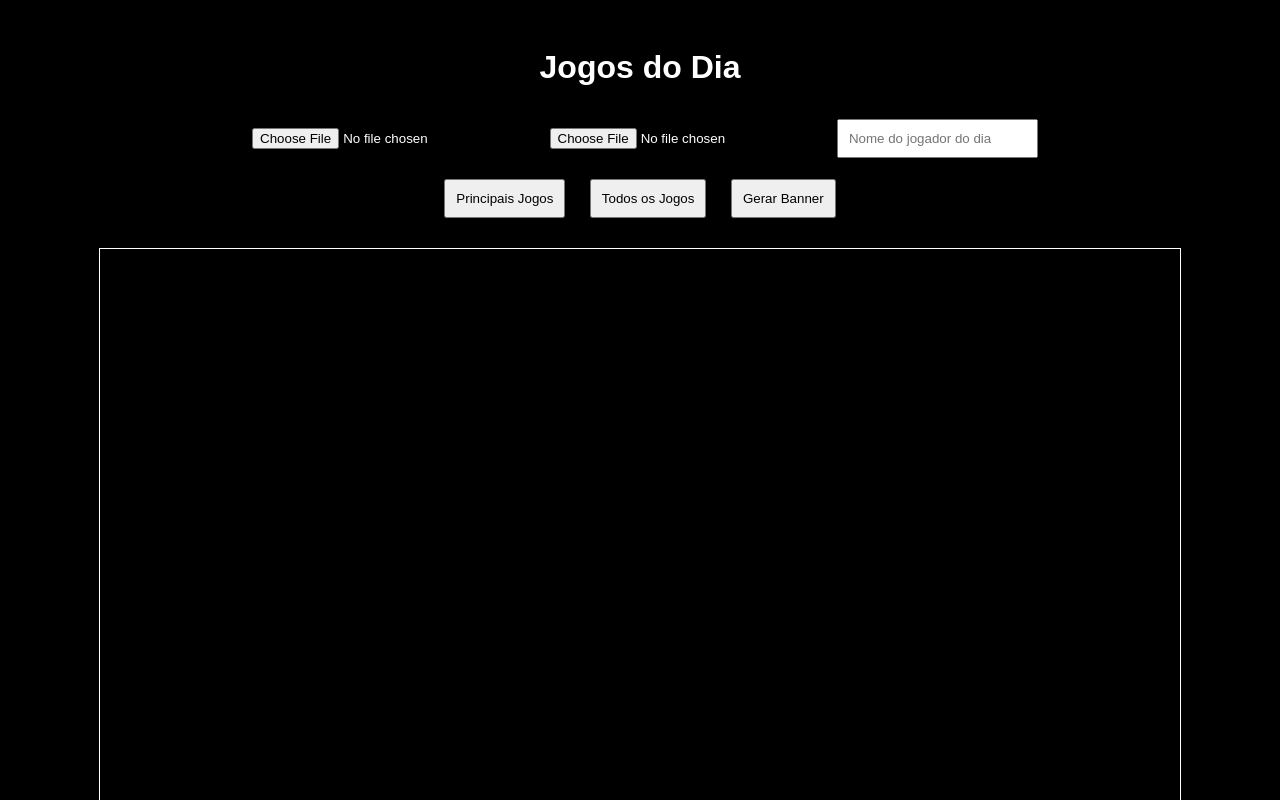
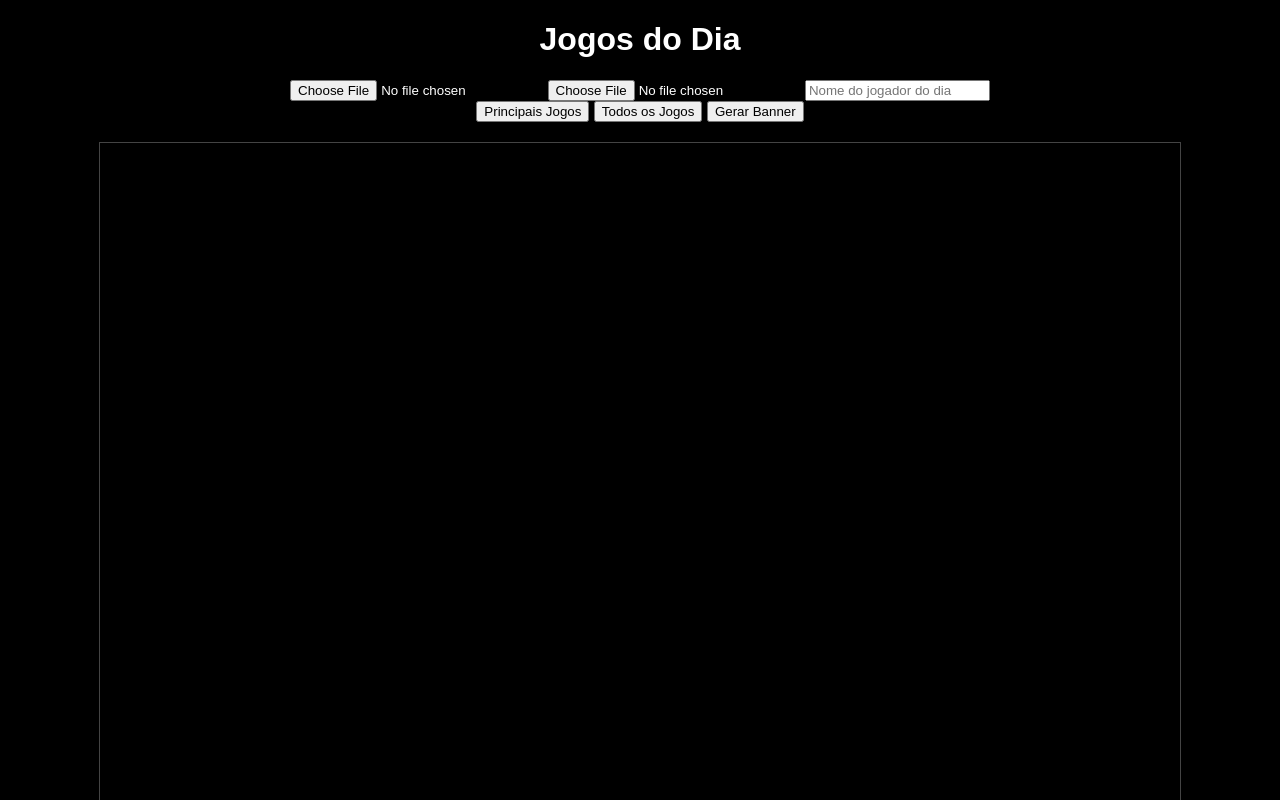
Before and after one commit to NTVds/jogos-do-dia, a plain HTML site: page index.html in a window 1280 px wide. Shown: the top 800 px of the page. Drawn offline with Linux system fonts and the light colour scheme.

Commit message:
Update style.css

```diff
--- a/style.css
+++ b/style.css
@@ -1,25 +1,13 @@
 body {
   background-color: #000;
-  color: #fff;
-  font-family: Arial, sans-serif;
+  color: white;
+  font-family: sans-serif;
   text-align: center;
-  padding: 20px;
 }
-
-#login-screen {
-  margin-top: 100px;
+.container {
+  margin: 20px;
 }
-
-#painel {
-  margin-top: 50px;
-}
-
-input, button {
-  margin: 10px;
-  padding: 10px;
-}
-
 canvas {
   margin-top: 20px;
-  border: 1px solid #fff;
+  border: 1px solid #444;
 }
```
